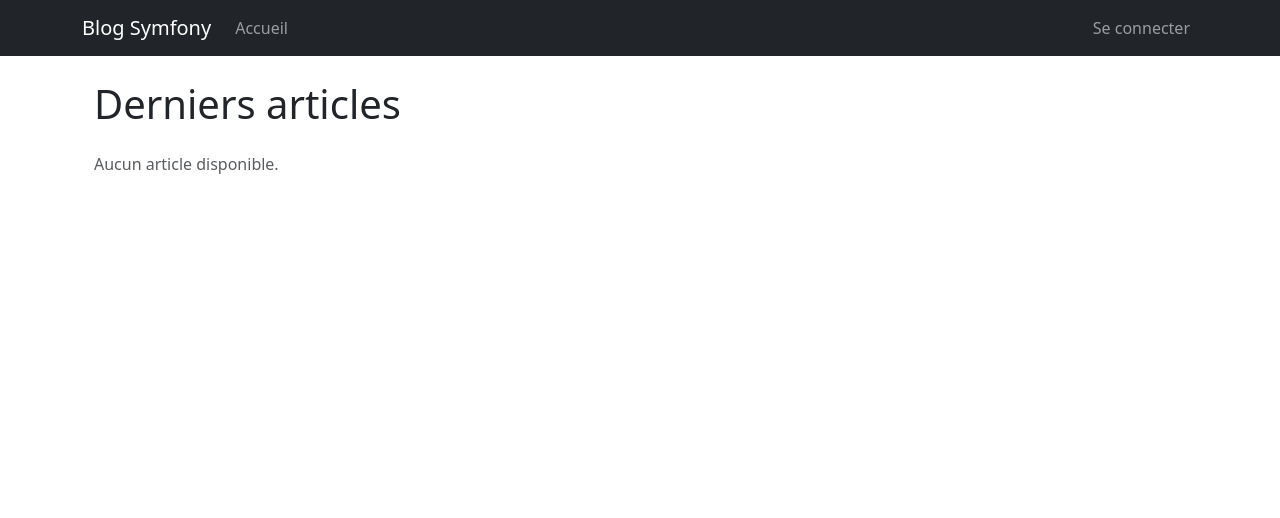
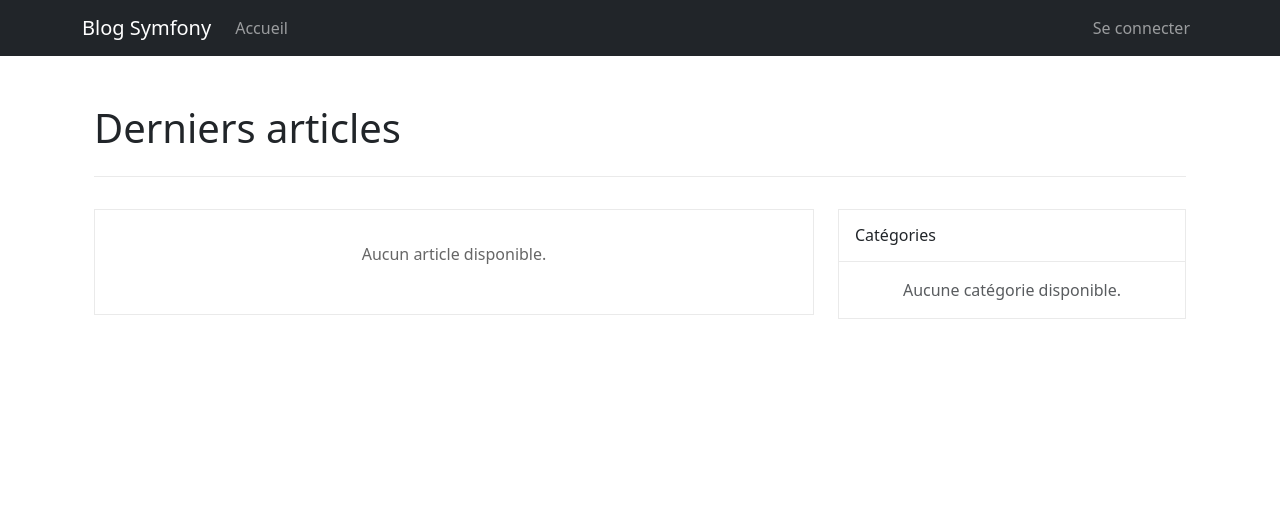
Before and after one commit to TECHLAB-ETECH-MAI-2025/BLOG-Tonny, a Symfony app: template templates/home/index.html.twig in a window 1280 px wide. Shown: the top 518 px of the page. Run offline with Twig, Linux system fonts and the light colour scheme; the template is opened without the code that fills it, so the values that code supplies are empty; some libraries are stand-ins or nearby versions.

Commit message:
update style

```diff
--- a/src/Form/ArticleForm.php
+++ b/src/Form/ArticleForm.php
@@ -19,8 +19,10 @@ class ArticleForm extends AbstractType
             ->add('title', TextType::class, [
                 'label' => 'Titre',
                 'attr' => [
+                    'placeholder' => 'Titre',
+                    'autofocus' => true,
                     'class' => 'form-control',
-                    'placeholder' => 'Titre de l\'article'
+
                 ]
             ])
             ->add('content', TextareaType::class, [
--- a/templates/home/index.html.twig
+++ b/templates/home/index.html.twig
@@ -2,53 +2,129 @@
 
 {% block title %}Accueil - Blog Symfony{% endblock %}
 
+{% block stylesheets %}
+    {{ parent() }}
+    <style>
+        .blog-card {
+            border: 1px solid #eaeaea;
+            border-radius: 0;
+            background-color: #fff;
+        }
+        .category-badge {
+            font-size: 0.8rem;
+            color: #090909;
+            padding: .3rem;
+            border-radius:.5rem ;
+            background-color: #b1b1b1;
+        }
+        .blog-header {
+            border-bottom: 1px solid #eaeaea;
+            margin-bottom: 2rem;
+            padding-bottom: 1rem;
+        }
+        .read-more-link {
+            color: #333;
+        }
+        .category-sidebar {
+            border: 1px solid #eaeaea;
+        }
+        .category-header {
+            padding: 1rem;
+            border-bottom: 1px solid #eaeaea;
+        }
+        .category-link {
+            color: #333;
+            text-decoration: none;
+        }
+        .article-date {
+            color: #666;
+            font-size: 0.85rem;
+        }
+        .no-articles {
+            padding: 2rem;
+            text-align: center;
+            color: #666;
+            border: 1px solid #eaeaea;
+        }
+    </style>
+{% endblock %}
+
 {% block body %}
-    <div class="container">
-        <div class="row">
-            <div class="col-md-8">
-                <h1 class="mb-4">Derniers articles</h1>
+    <div class="container py-4">
+        <div class="blog-header">
+            <h1>Derniers articles</h1>
+        </div>
 
+        <div class="row g-4">
+            <div class="col-lg-8">
+                {% if articles|length > 0 %}
+                    <div class="row row-cols-1 g-4">
                         {% for article in articles %}
-                    <div class="card mb-4">
-                        <div class="card-body">
-                            <h2 class="h5 card-title">{{ article.title }}</h2>
-                            <p class="card-text">{{ article.content|length > 150 ? article.content|slice(0, 150) ~ '...' : article.content }}</p>
+                            <div class="col">
+                                <div class="card blog-card">
+                                    <div class="card-body p-3">
+                                        <h2 class="card-title h5 mb-2">{{ article.title }}</h2>
+                                        <span class="article-date mb-2">
+                                            {{ article.createdAt|date("d/m/Y") }}
+                                        </span>
+
                                         <div class="mb-2">
                                             {% for category in article.categories %}
-                                    <span class="badge bg-light text-dark me-1">{{ category.name }}</span>
+                                                <span class="category-badge">{{ category.name }}</span>
                                             {% endfor %}
                                         </div>
-                            <p class="card-text"><small class="text-muted">Publié le {{ article.createdAt|date("d/m/Y") }}</small></p>
-                            <a href="{{ path('app_article_show', {'id': article.id}) }}" class="btn btn-sm btn-link text-decoration-none">Lire plus</a>
+
+                                        <p class="card-text mb-3">
+                                            {{ article.content|length > 150 ? article.content|slice(0, 150) ~ '...' : article.content }}
+                                        </p>
+
+                                        <a href="{{ path('app_article_show', {'id': article.id}) }}" class="read-more-link">
+                                            Lire plus
+                                        </a>
                                     </div>
                                 </div>
-                {% else %}
-                    <p class="text-muted">Aucun article disponible.</p>
+                            </div>
                         {% endfor %}
                     </div>
-            {% if is_granted('ROLE_ADMIN') %}
-                 <div class="col-md-4">
-                <div class="card">
-                    <div class="card-header bg-white">
+                {% else %}
+                    <div class="no-articles">
+                        <p>Aucun article disponible.</p>
+                    </div>
+                {% endif %}
+            </div>
+
+            <div class="col-lg-4">
+                <div class="category-sidebar">
+                    <div class="category-header">
                         <h3 class="h6 mb-0">Catégories</h3>
                     </div>
+
+                    {% if categories|length > 0 %}
                         <ul class="list-group list-group-flush">
                             {% for category in categories %}
                                 <li class="list-group-item d-flex justify-content-between align-items-center">
-                                <a href="{{ path('app_category_show', {'id': category.id}) }}" class="text-decoration-none">{{ category.name }}</a>
-                                <span class="badge bg-light text-dark rounded-pill">{{ category.articles|length }}</span>
+                                    <a href="{{ path('app_category_show', {'id': category.id}) }}" class="category-link">
+                                        {{ category.name }}
+                                    </a>
+                                    <span class="badge bg-light text-dark">{{ category.articles|length }}</span>
                                 </li>
-                        {% else %}
-                            <li class="list-group-item text-muted">Aucune catégorie disponible.</li>
                             {% endfor %}
                         </ul>
-                    <div class="card-footer bg-white">
-                        <a href="{{ path('app_category_new') }}" class="btn btn-sm btn-outline-success w-100">Créer une nouvelle catégorie</a>
+                    {% else %}
+                        <div class="p-3 text-center text-muted">
+                            Aucune catégorie disponible.
+                        </div>
+                    {% endif %}
+
+                    {% if is_granted('ROLE_ADMIN') %}
+                        <div class="p-3 border-top">
+                            <a href="{{ path('app_category_new') }}" class="btn btn-outline-secondary btn-sm w-100">
+                                Nouvelle catégorie
+                            </a>
+                        </div>
+                    {% endif %}
                 </div>
             </div>
         </div>
-            {% endif %}
-
-        </div>
     </div>
 {% endblock %}
```
Lines whose indentation alone changed are shown as unchanged.
